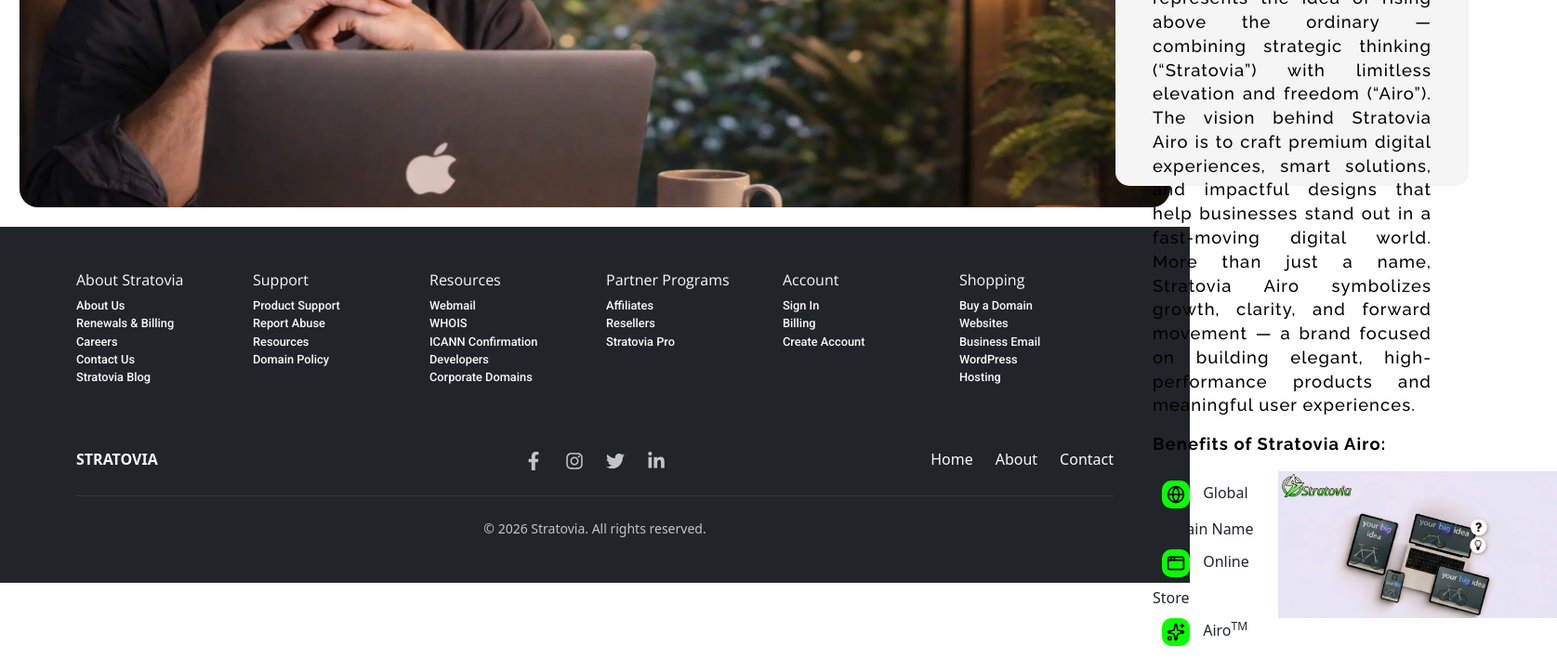
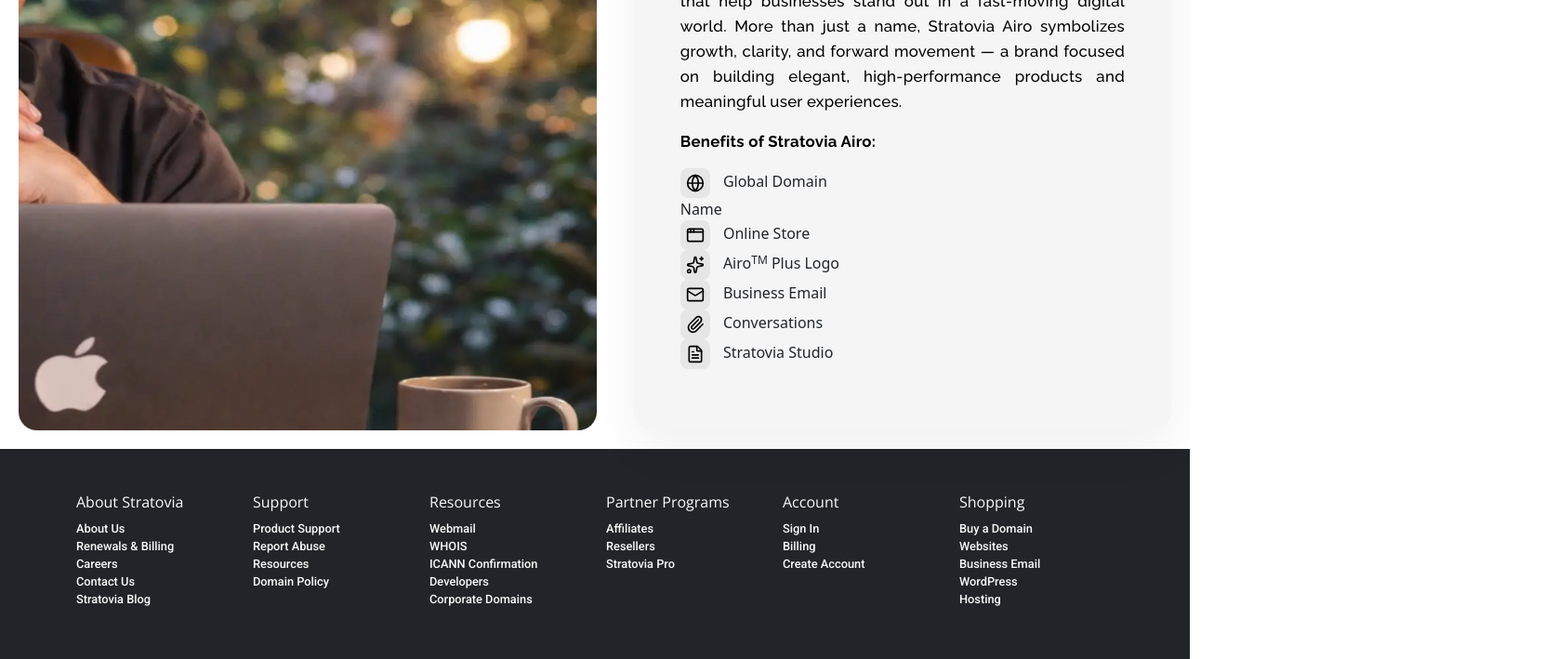
Before and after one commit to sriansh24/Stratovia, a React (Vite) app: page / in a window 1280 px wide. Shown: the part 4760-5469 px from the top of the page at 93% size, 1675 px wide, since content can reach past the window. Built offline with nearby package versions, Linux system fonts and the light colour scheme; a web font is replaced by a local one.

Commit message:
Design changes experiment for Stratovia Airo section

```diff
--- a/src/assets/css/HomeCss/StratoviaAiro.css
+++ b/src/assets/css/HomeCss/StratoviaAiro.css
@@ -1,24 +1,38 @@
+.sa-layout {
+  display: flex;
+  align-items: stretch;
+  gap: 40px;
+  margin: 20px;
+}
+
 .sa-card {
-  border: 1px solid #f5f5f5;
+  flex: 1.3;
   border-radius: 20px;
-  margin: 20px 20px;
+  overflow: hidden;
 }
 
 .sa-card img {
-  border-radius: 20px;
+  width: 100%;
+  height: 100%;
+  object-fit: cover;
+}
+
+.sa-card img {
+  transition: transform 0.6s ease;
+}
+
+.sa-card:hover img {
+  transform: scale(1.05);
+  cursor: pointer;
 }
 
 .sa-card-light {
-  position: absolute;
+  flex: 1;
   max-width: 660px;
-  top: 24px;
-  border-radius: 15px;
-  bottom: 24px;
-  min-height: 50%;
-  max-height: 100%;
-  left: 1200px;
   background-color: #f5f5f5;
-  padding: 40px 40px;
+  border-radius: 20px;
+  padding: 50px;
+  box-shadow: 0 20px 50px rgba(0, 0, 0, 0.06);
 }
 
 .sa-header h2 {
@@ -38,21 +52,36 @@
 }
 
 .sa-card-light p {
-  font-size: 1.15rem;
+  font-size: 1.05rem;
   font-family: var(--raleway-text);
   font-weight: 450;
   color: #000;
   text-align: justify;
-  letter-spacing: 1.09px;
-  line-height: 1.4;
+  letter-spacing: 0.3px;
+  line-height: 1.6;
 }
 
 .sa-icon {
-  background-color: #09ff00;
+  background: rgba(0, 0, 0, 0.06);
   color: #000;
-  border-radius: 10px;
-  width: 30px;
-  height: 30px;
-  padding: 5px;
-  margin: 10px;
+  border-radius: 8px;
+  width: 32px;
+  height: 32px;
+  padding: 6px;
+  margin-right: 10px;
 }
+
+@media (max-width: 992px) {
+  .sa-layout {
+    flex-direction: column;
+  }
+
+  .sa-card-light {
+    max-width: 100%;
+    padding: 35px;
+  }
+
+  .sa-header h2 {
+    font-size: 2.5rem;
+  }
+}
--- a/src/components/Home-c/StratoviaAiro.jsx
+++ b/src/components/Home-c/StratoviaAiro.jsx
@@ -11,7 +11,7 @@ import bgimage from "../../assets/img/stratovia-airo/person-w-laptop2.webp";
 import stratoviai from "../../assets/img/stratovia-airo/stratovia-ai.jpg";
 import "../../assets/css/HomeCss/StratoviaAiro.css";
 
-function StratoviaAiro() {
+function StratoviaAiro () {
   return (
     <>
       <section className="stratovia-airo">
@@ -20,7 +20,7 @@ function StratoviaAiro() {
             Stratovia Airo<sup>TM</sup>{" "}
           </h2>
         </div>
-        <div className="position-relative">
+        <div className="sa-layout">
           <div className="sa-card">
             <img src={bgimage} alt="Stratovia Airo" className="img-fluid" />
           </div>
@@ -66,11 +66,11 @@ function StratoviaAiro() {
                 </ul>
               </div>
               <div className="col-12 col-md-6 col-lg-7">
-                <img
+                {/* <img
                   src={stratoviai}
                   alt="Stratovia Airo Benefits"
                   style={{ width: "300px", height: "auto"}}
-                />
+                /> */}
               </div>
             </div>
           </div>
@@ -79,4 +79,4 @@ function StratoviaAiro() {
     </>
   );
 }
-export default StratoviaAiro;
+export default StratoviaAiro ;
--- a/src/pages/Home/Home.jsx
+++ b/src/pages/Home/Home.jsx
@@ -7,6 +7,7 @@ import HomeBusinessIdeas from '../../components/Home-c/HomeBusinessIdeas';
 import WebsiteBuild from '../../components/Home-c/WebsiteBuild';
 import WebsiteBuilderH from '../../components/Home-c/WebsiteBuilder-H';
 import StratoviaAiro from '../../components/Home-c/StratoviaAiro';
+// import SaAiroExperiment from '../../components/Home-c/SaAiroExperiment';
 // import WorkWithStratovia from '../../components/Home-c/WorkWithStratovia';
 // import WwsExperiment from '../../components/Home-c/WwsExperiment';
 import '../../assets/css/HomeCss/Home-Styles.css';
@@ -21,6 +22,7 @@ function Home() {
       <WebsiteBuild />
       <WebsiteBuilderH />
       <StratoviaAiro />
+      {/* <SaAiroExperiment /> */}
       {/* <WorkWithStratovia /> */}
       {/* <WwsExperiment /> */}
       <MainLayoutFooter />
```
